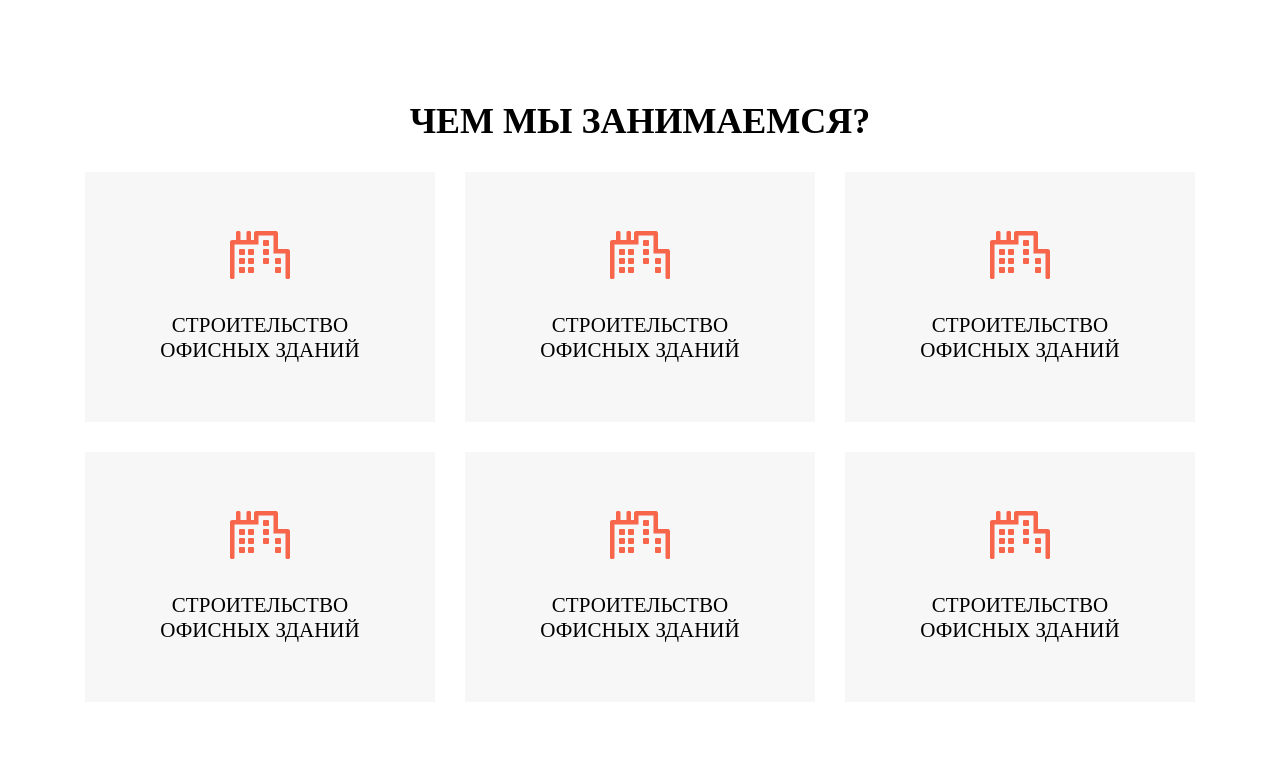
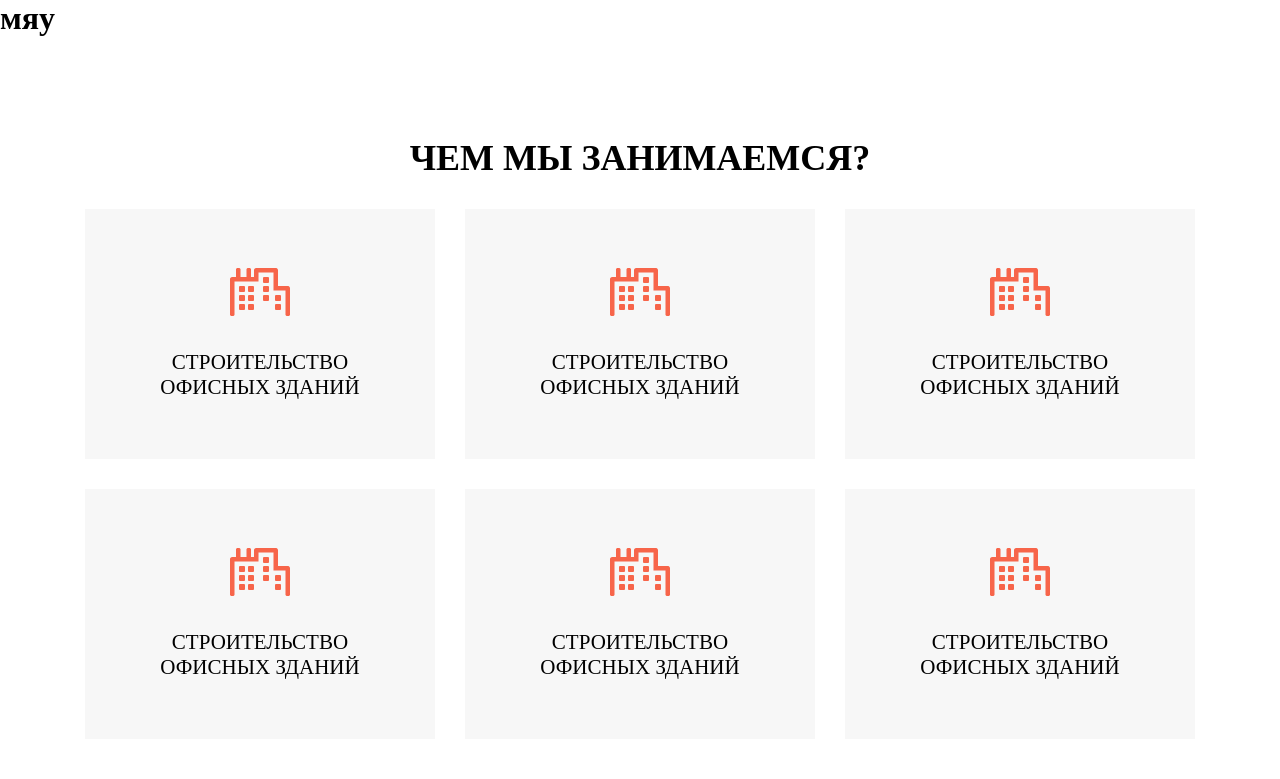
Before and after one commit to AlexanderGrams/-4, a plain HTML site: page index.html in a window 1280 px wide. Shown: the top 779 px of the page. Drawn offline with Linux system fonts and the light colour scheme.

Commit message:
commit commit

```diff
--- a/index.html
+++ b/index.html
@@ -7,6 +7,9 @@
 	<link rel="stylesheet" href="style/style.css">
 </head>
 <body>
+	<div>
+		<h1>мяу</h1>
+	</div>
 	<section class="bottom">
 		<div class="activity">
 			<h2>Чем мы занимаемся?</h2>
```
Also changed, not shown: Oswald/OFL.txt (added), Oswald/Oswald-VariableFont_wght.ttf (added), Oswald/README.txt (added), Oswald/static/Oswald-Bold.ttf (added), Oswald/static/Oswald-ExtraLight.ttf (added), Oswald/static/Oswald-Light.ttf (added), Oswald/static/Oswald-Medium.ttf (added), Oswald/static/Oswald-Regular.ttf (added), Oswald/static/Oswald-SemiBold.ttf (added).
